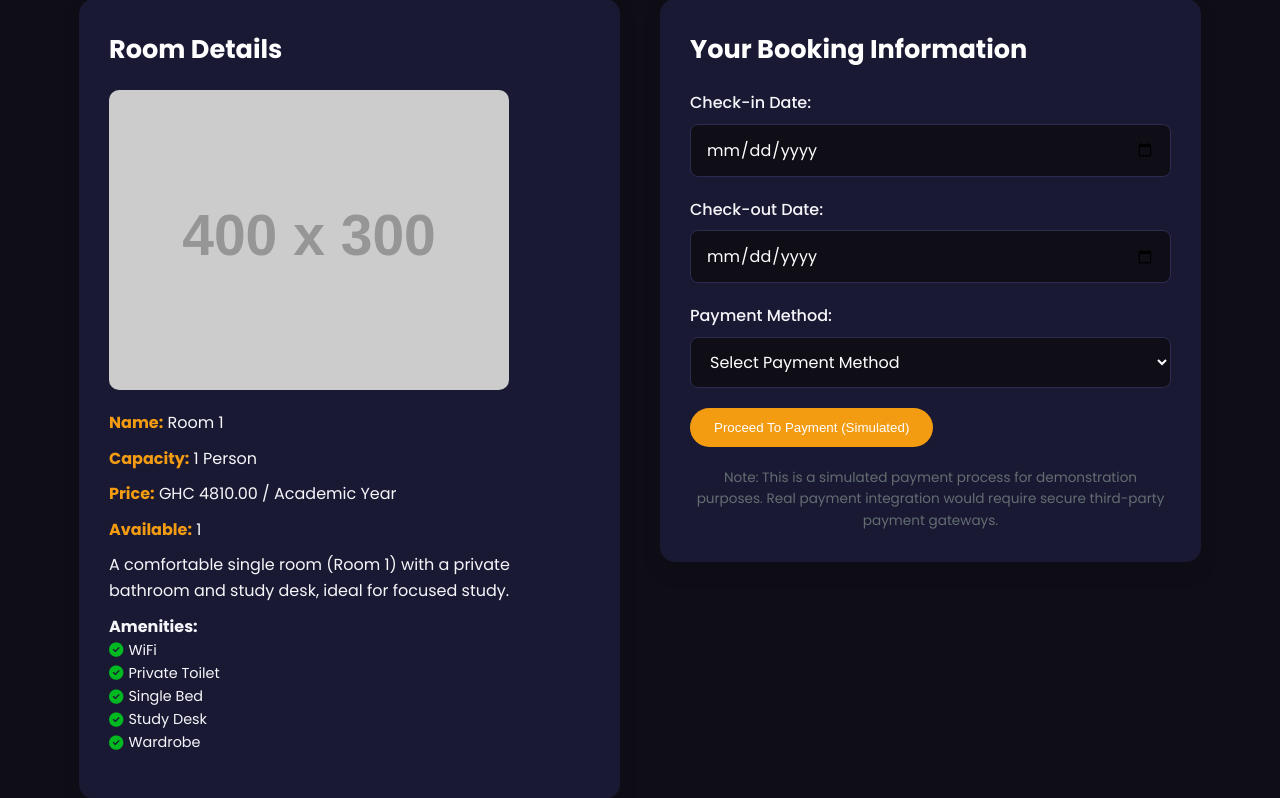
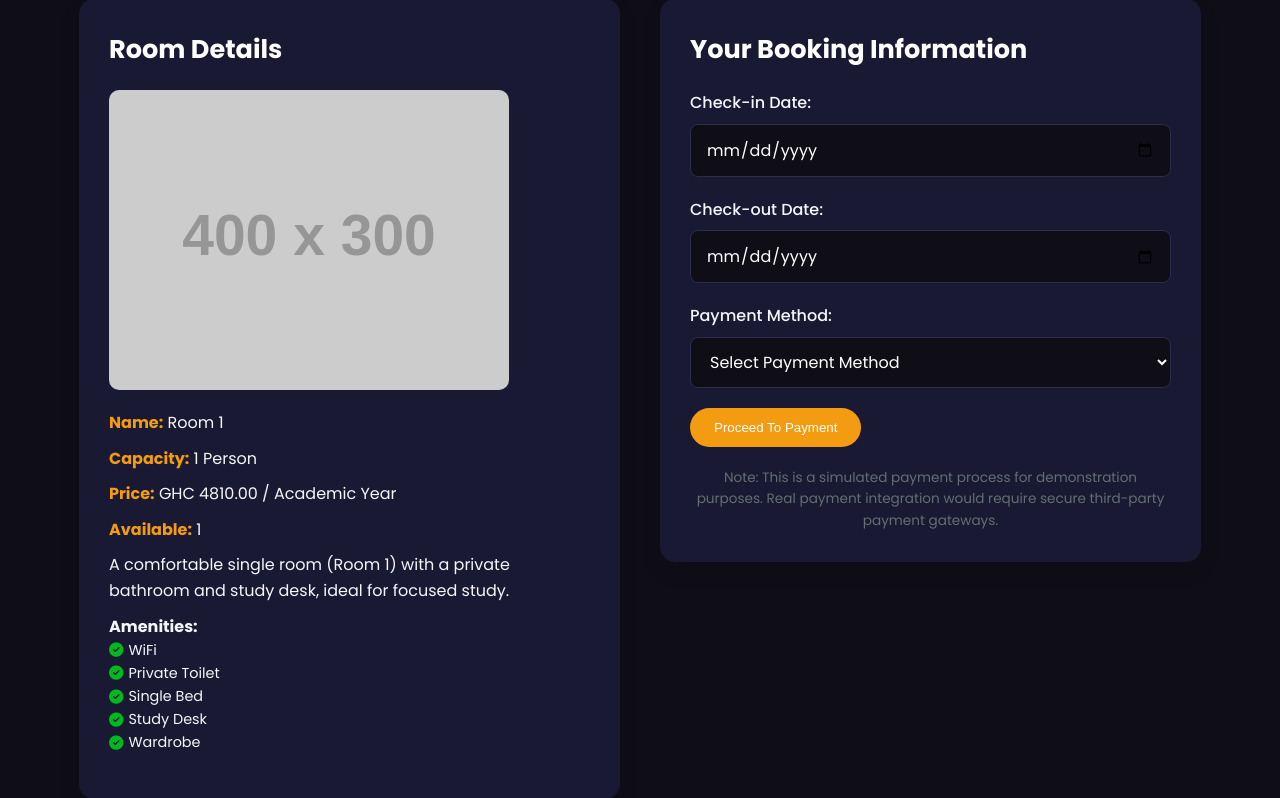
Before and after one commit to Mubashirsenpai/Leemont-hostel, a Flask app: template templates/book.html in a window 1280 px wide. Shown: the part 235-1033 px from the top of the page. Run offline with Flask 3, Linux system fonts and the light colour scheme; the template is opened without the code that fills it: values that come from a table or form of the project are taken from there, others are empty; grey boxes labelled with a size stand in for pictures from a placeholder-image service; some libraries are stand-ins or nearby versions.

```diff
--- a/templates/book.html
+++ b/templates/book.html
@@ -29,7 +29,7 @@
 
             <div class="booking-form">
                 <h3>Your Booking Information</h3>
-                <form action="{{ url_for('book_room', room_id=room.id) }}" method="POST"> {# Changed endpoint to book_room #}
+                <form id="bookingForm"> {# Changed action and method will be handled by JS #}
                     <div class="form-group">
                         <label for="check_in_date">Check-in Date:</label>
                         <input type="date" id="check_in_date" name="check_in_date" required>
@@ -50,11 +50,97 @@
                         </select>
                     </div>
 
-                    <button type="submit" class="btn primary">Proceed to Payment (Simulated)</button>
+                    <button type="submit" class="btn primary" id="payButton">Proceed to Payment</button>
+                    <p class="note">Note: This is a simulated payment process for demonstration purposes. Real payment integration would require secure third-party payment gateways.</p>
                 </form>
-                <p class="note">Note: This is a simulated payment process for demonstration purposes. Real payment integration would require secure third-party payment gateways.</p>
             </div>
         </div>
     </div>
 </section>
 {% endblock %}
+
+{% block scripts %}
+    {{ super() }} {# Keep existing scripts from index.html #}
+    <script src="https://js.paystack.co/v1/inline.js"></script> {# Paystack SDK #}
+    <!-- <script>
+        document.addEventListener('DOMContentLoaded', function() {
+            const bookingForm = document.getElementById('bookingForm');
+            const payButton = document.getElementById('payButton');
+            const publicKey = "{{ paystack_public_key }}"; // Passed from Flask backend
+
+            if (bookingForm && payButton && publicKey && publicKey !== 'pk_test_YOUR_PAYSTACK_PUBLIC_KEY') {
+                bookingForm.addEventListener('submit', async function(event) {
+                    event.preventDefault(); // Prevent default form submission
+
+                    payButton.disabled = true;
+                    payButton.textContent = 'Processing...';
+
+                    const formData = new FormData(bookingForm);
+                    const room_id = {{ room.id }}; // Get room ID from Jinja context
+
+                    try {
+                        // Step 1: Initialize transaction on your Flask backend
+                        const response = await fetch(`/book/${room_id}`, {
+                            method: 'POST',
+                            body: formData // Send form data to Flask
+                        });
+
+                        const data = await response.json();
+
+                        if (data.status === 'success') {
+                            // Step 2: Open Paystack Checkout
+                            const handler = PaystackPop.setup({
+                                key: publicKey,
+                                email: "{{ current_user.email }}", // User's email from Flask-Login
+                                amount: {{ (room.price_per_academic_year * 100) | int }}, {# MODIFIED: Added |int filter #}
+                                ref: data.reference, // Unique reference from your backend
+                                metadata: {
+                                    custom_fields: [
+                                        {
+                                            display_name: "Booking ID",
+                                            variable_name: "booking_id",
+                                            value: data.metadata ? data.metadata.booking_id : ''
+                                        },
+                                        {
+                                            display_name: "Room ID",
+                                            variable_name: "room_id",
+                                            value: room_id
+                                        }
+                                    ]
+                                },
+                                callback: function(response){
+                                    // This is called after payment is successful or closed by user
+                                    // The response.reference is the transaction reference
+                                    window.location.href = `/paystack/callback?reference=${response.reference}`;
+                                },
+                                onClose: function(){
+                                    // User closed the popup without completing payment
+                                    alert('Payment window closed. Please try again.');
+                                    payButton.disabled = false;
+                                    payButton.textContent = 'Proceed to Payment';
+                                }
+                            });
+                            handler.openIframe(); // Open the Paystack popup
+
+                        } else {
+                            alert(`Error: ${data.message || 'Payment initialization failed on server.'}`);
+                            payButton.disabled = false;
+                            payButton.textContent = 'Proceed to Payment';
+                        }
+                    } catch (error) {
+                        console.error('Error during payment initialization:', error);
+                        alert('An error occurred. Please check your console and try again.');
+                        payButton.disabled = false;
+                        payButton.textContent = 'Proceed to Payment';
+                    }
+                });
+            } else {
+                console.error("Paystack Public Key is missing or invalid. Check your Render environment variables.");
+                if (payButton) {
+                    payButton.disabled = true;
+                    payButton.textContent = 'Payment Not Configured';
+                }
+            }
+        });
+    </script>
+{% endblock %} -->
```
